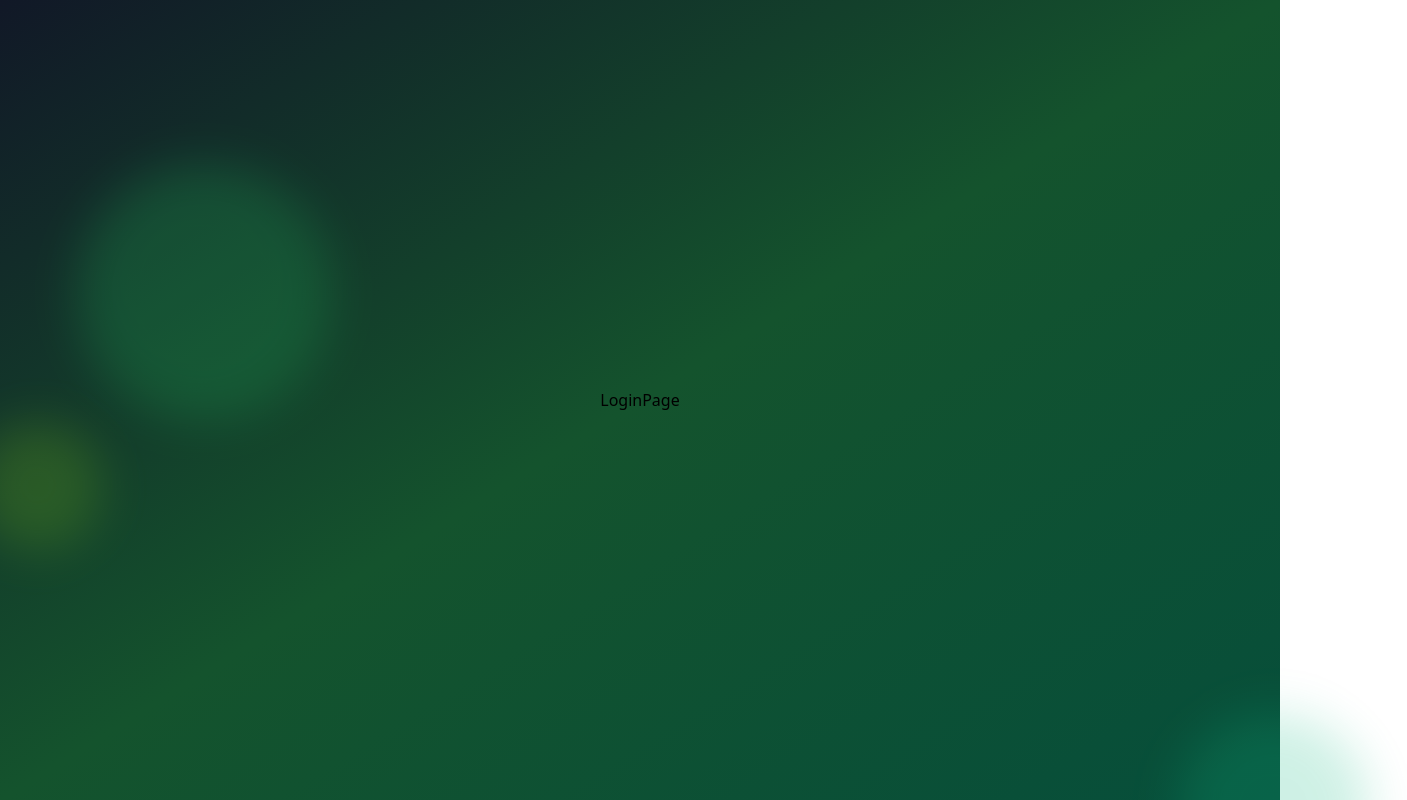
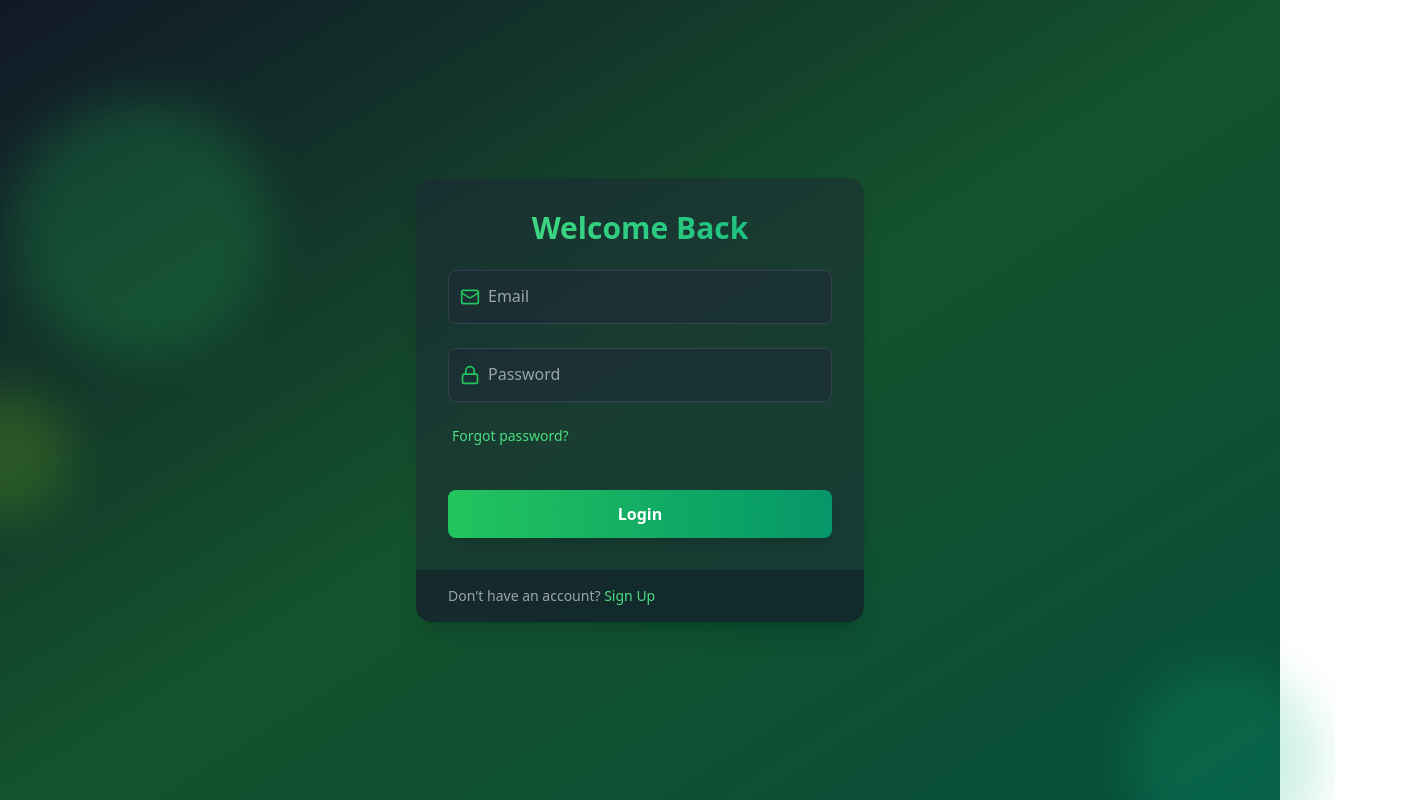
Before and after one commit to Taofique/Advanced-Authentication-MERN, a React (Vite) app in the folder frontend/: page /login in a window 1280 px wide. Shown: the top 800 px of the page, 1407 px wide, since content can reach past the window. Built offline with nearby package versions, Linux system fonts and the light colour scheme.

Commit message:
feat: Implemented the login page design

```diff
--- a/frontend/src/pages/LoginPage.jsx
+++ b/frontend/src/pages/LoginPage.jsx
@@ -1,7 +1,88 @@
-import React from "react";
+import { motion } from "framer-motion";
+import Input from "../components/Input";
+import { Mail, Lock } from "lucide-react";
+import { useState } from "react";
+import { Link } from "react-router-dom";
 
 const LoginPage = () => {
-  return <div>LoginPage</div>;
+  const [email, setEmail] = useState("");
+  const [password, setPassword] = useState("");
+
+  const [emailError, setEmailError] = useState("");
+  const emailRegex = /^[^\s@]+@[^\s@]+\.[^\s@]+$/;
+
+  const handleEmailBlur = (e) => {
+    if (email && !emailRegex.test(email)) {
+      setEmailError("Please enter a valid email address");
+    } else {
+      setEmailError("");
+    }
+  };
+
+  const handleLogin = (e) => {
+    e.preventDefault();
+  };
+  return (
+    <motion.div
+      initial={{ opacity: 0, y: 20 }}
+      animate={{ opacity: 1, y: 0 }}
+      transition={{ duration: 0.5 }}
+      className="max-w-md w-full bg-gray-800 bg-opacity-50 backdrop:filter backdrop:blur-xl rounded-2xl shadow-xl overflow-hidden"
+    >
+      <div className="pl-8 pr-8 py-8">
+        <h2 className="text-3xl font-bold mb-6 text-center bg-gradient-to-r from-green-400 to-emerald-500 text-transparent bg-clip-text">
+          Welcome Back
+        </h2>
+
+        <form onSubmit={handleLogin}>
+          <Input
+            icon={Mail}
+            label="Email"
+            type="email"
+            placeholder="Email Address"
+            value={email}
+            onChange={(e) => setEmail(e.target.value)}
+            onBlur={handleEmailBlur}
+            error={emailError}
+          />
+          <Input
+            icon={Lock}
+            label="Password"
+            type="password"
+            placeholder="Password"
+            value={password}
+            onChange={(e) => setPassword(e.target.value)}
+          />
+
+          <div className="flex items-center mb-6 pl-1">
+            <Link
+              to="/forgot-password"
+              className="text-sm text-green-400 hover:underline"
+            >
+              Forgot password?
+            </Link>
+          </div>
+          <motion.button
+            className="mt-5 w-full py-3 px-4 bg-gradient-to-r from-green-500 to-emerald-600 text-white font-bold rounded-lg shadow-lg hover:from-green-600 hover:to-emerald-700 focus:outline-none focus:ring-2 focus:ring-green-500 focus:ring-offset-2 focus:ring-offset-gray-900 transition duration-200 "
+            whileHover={{ scale: 1.02 }}
+            whileTap={{ scale: 0.98 }}
+            type="submit"
+          >
+            Login
+          </motion.button>
+        </form>
+      </div>
+
+      <div className="px-8 py-4 bg-gray-900 bg-opacity-50 justify-center">
+        <p className="text-sm text-gray-400">
+          Don't have an account?{" "}
+          <Link to={"/signup"} className="text-green-400 hover:underline">
+            Sign Up
+          </Link>
+        </p>
+      </div>
+    </motion.div>
+  );
 };
 
 export default LoginPage;
```
